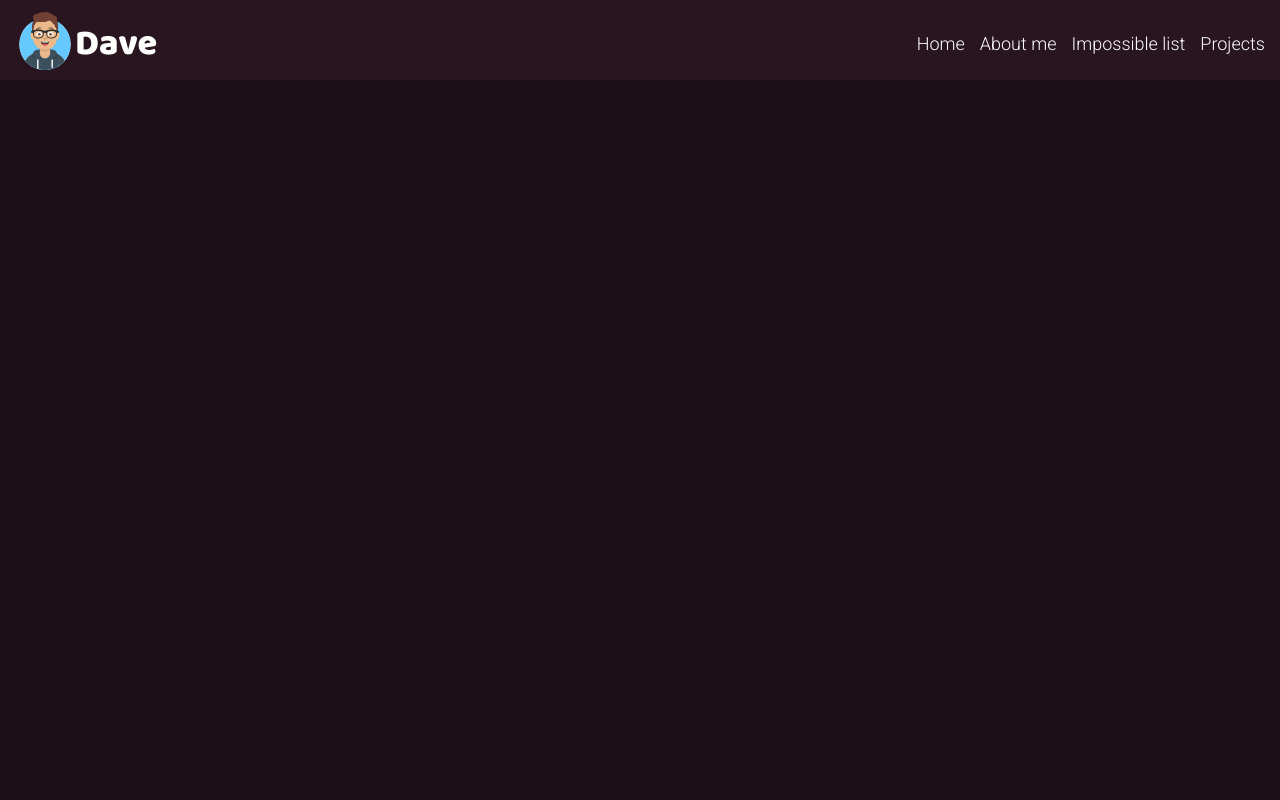
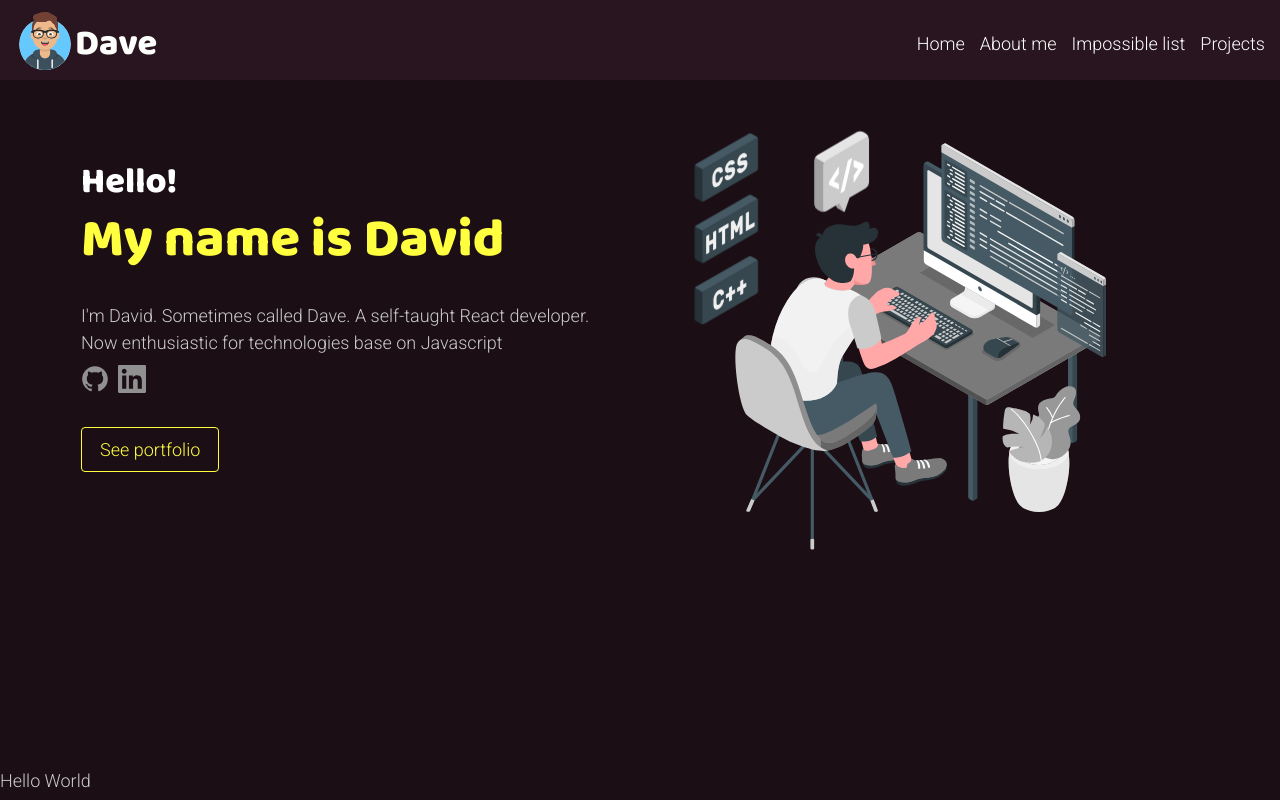
Before and after one commit to xDAVEx-ch/my-portfolio, a Gatsby site: page / in a window 1280 px wide. Built offline with nearby package versions, Linux system fonts and the light colour scheme; Gatsby itself is replaced by a stand-in of ours.

Commit message:
feat(banner): Add banner section to index page

```diff
--- /dev/null
+++ b/src/components/banner/banner.component.js
@@ -0,0 +1,54 @@
+import React from 'react';
+import { Link } from "gatsby";
+
+import { GrGithub, GrLinkedin } from 'react-icons/gr';
+
+import BannerAnimatedSvg from '../../assests/svg/animate-code-bubble-with-developer.svg';
+
+import './banner.styles.scss';
+
+const Banner = () => (
+  <section className='hero is-medium'>
+    <div className='hero-body'>
+      <div className='columns'>
+        <div className='column'>
+
+          <div className='block'>
+            <p className='is-family-secondary title has-text-white'>Hello!</p>
+            <p className='is-family-secondary subtitle is-size-1 has-text-success'>
+              My name is David
+            </p>
+          </div>
+
+          <p className='mb-2'>
+            I'm David. Sometimes called Dave. A self-taught React developer.
+            Now enthusiastic for technologies base on Javascript
+          </p>
+
+          <div className='block'>
+            <Link to='https://github.com/xDAVEx-ch' className='mr-2'>
+              <GrGithub size='28px' />
+            </Link>
+            <Link to='https://www.linkedin.com/in/davechavarria/' className='mr-2'>
+              <GrLinkedin size='28px' />
+            </Link>
+          </div>
+
+          <Link to='#' className='button is-success is-outlined'>See portfolio</Link>
+
+        </div>
+
+        <div className='column'>
+
+          <div className='banner-illustration level-img'>
+            <BannerAnimatedSvg />
+          </div>
+
+        </div>
+      </div>
+
+    </div>
+  </section>
+);
+
+export default Banner;
--- /dev/null
+++ b/src/components/banner/banner.styles.scss
@@ -0,0 +1,13 @@
+.banner-illustration{
+    width: 90%;
+}
+
+.is--line-break::after{
+    content: "\a";
+    white-space: pre;
+}
+
+// position image to compensate blank space in svg
+.level-img{
+    margin-top: -10%;
+}
--- a/src/pages/index.js
+++ b/src/pages/index.js
@@ -1,6 +1,7 @@
 import React from "react"
 
 import Layout from '../components/layout/layout.component';
+import Banner from '../components/banner/banner.component';
 
 import '../sass/main.styles.scss';
 
@@ -8,6 +9,7 @@ export default function Home() {
   return(
     <>
       <Layout>
+        <Banner />
         <h2>Hello World</h2>
       </Layout>
     </>
```
